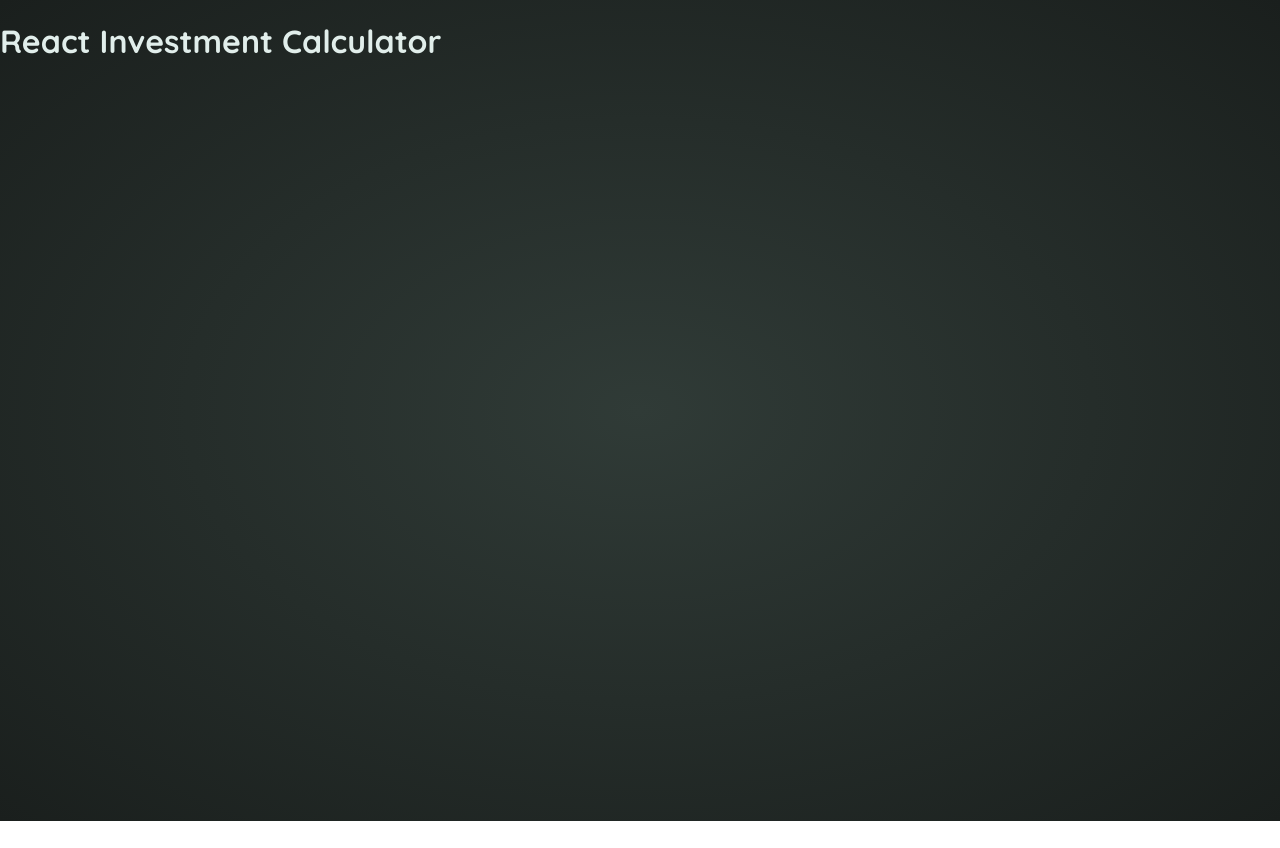
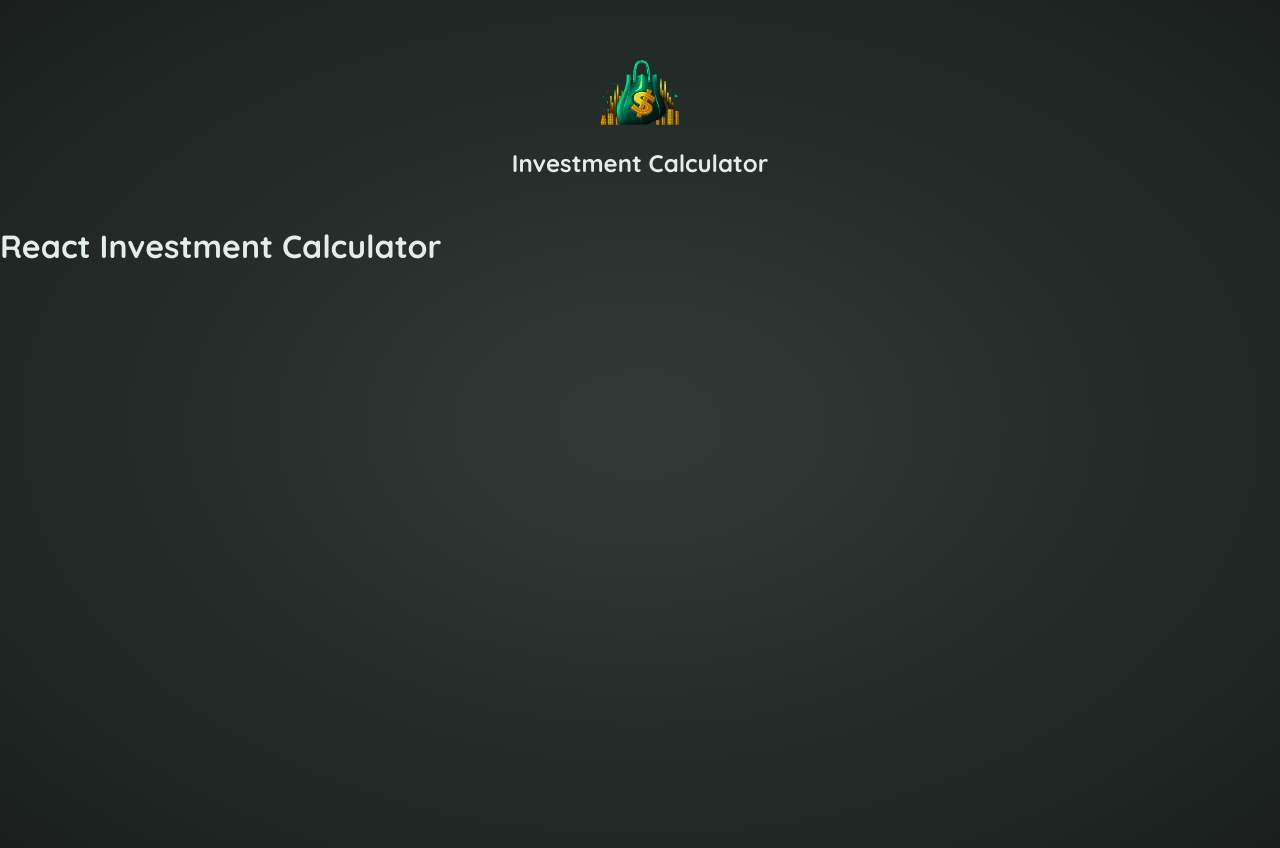
Before and after one commit to LucaCavatassi/revenue-project-training, a React (Vite) app: page / in a window 1280 px wide. Before the commit the page ends 821 px from the top, so only its background shows below. Built offline with nearby package versions, Linux system fonts and the light colour scheme.

Commit message:
feat: header

```diff
--- a/src/App.jsx
+++ b/src/App.jsx
@@ -1,6 +1,11 @@
+import Header from "./components/Header"
+
 function App() {
   return (
-    <h1>React Investment Calculator</h1>
+    <>
+      <Header/>
+      <h1>React Investment Calculator</h1>
+    </>
   )
 }
 
--- /dev/null
+++ b/src/components/Header.jsx
@@ -0,0 +1,8 @@
+export default function Header() {
+    return (
+        <div id="header">
+            <img src="./investment-calculator-logo.png" alt="" />
+            <h1>Investment Calculator</h1>
+        </div>
+    )
+}
```
